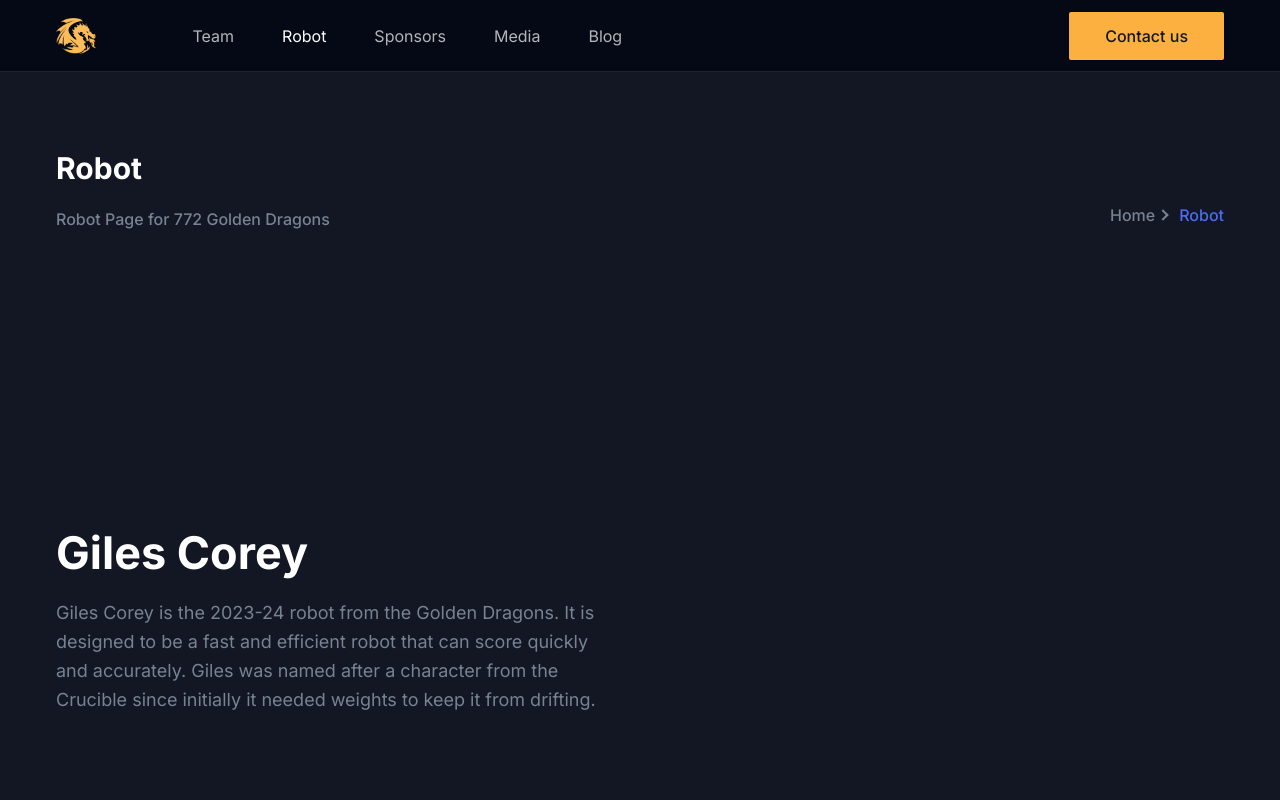
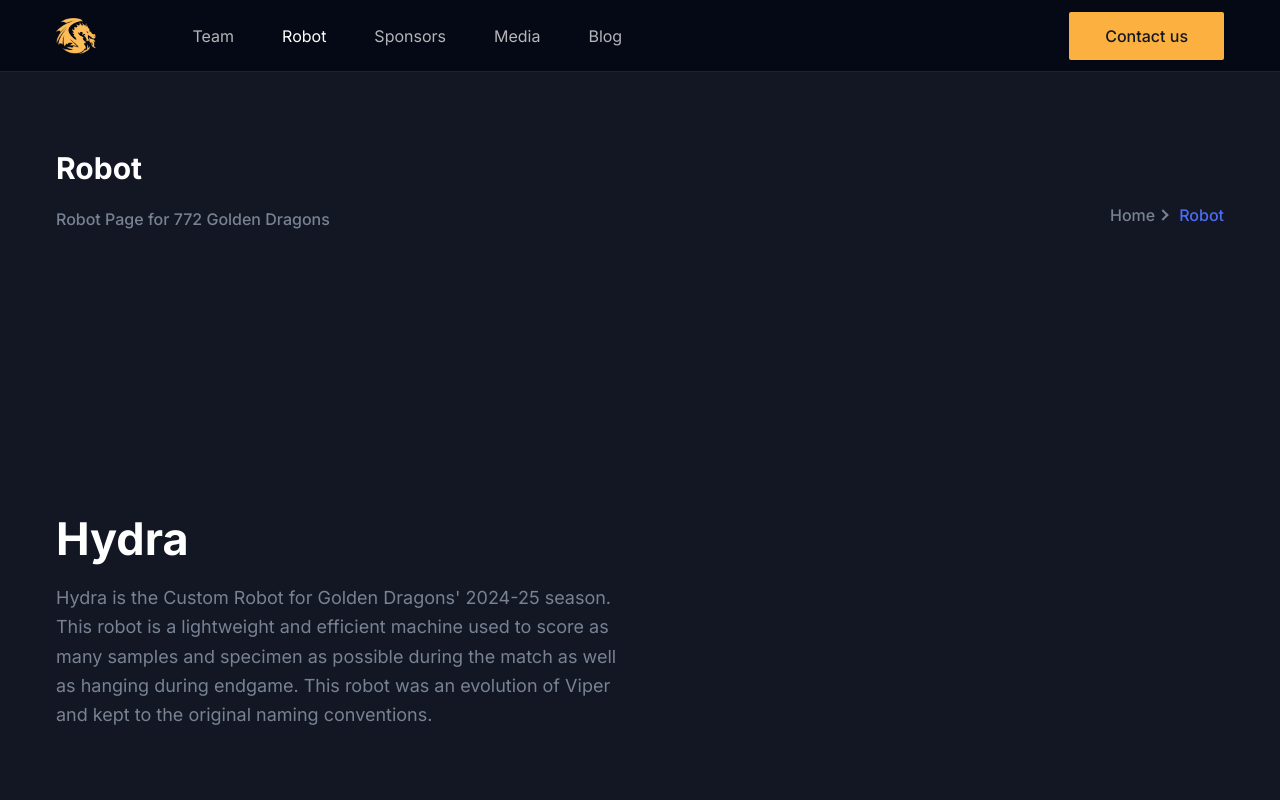
Before and after one commit to GoldenDragons772/ftc772.org, a Next.js app: page /robot in a window 1280 px wide. Shown: the top 800 px of the page. Built offline with nearby package versions, Linux system fonts and the light colour scheme.

Commit message:
Add Hydra to the robots directory. Also organize the layout of the robots page to list robots in order of recent.

```diff
--- a/src/app/robot/page.tsx
+++ b/src/app/robot/page.tsx
@@ -1,4 +1,5 @@
 import GilesCorey from "@/components/About/GilesCorey";
+import Hydra from "@/components/About/Hydra";
 import Viper from "@/components/About/Viper";
 import Breadcrumb from "@/components/Common/Breadcrumb";
 
@@ -17,8 +18,9 @@ const AboutPage = () => {
         pageName="Robot"
         description="Robot Page for 772 Golden Dragons"
       />
+      <Hydra />
+      <Viper />
       <GilesCorey />
-      <Viper />
     </>
   );
 };
--- a/src/components/About/GilesCorey.tsx
+++ b/src/components/About/GilesCorey.tsx
@@ -56,7 +56,7 @@ const GilesCorey = () => {
                       exposure="0.65"
                       shadow-softness="0"
                       disable-tap
-                      poster="/images/robot/2024.png"
+                      //poster="/images/robot/2024.png"
                       disable-pan
                       tone-mapping="neutral"
                       shadow-intensity="1"
--- /dev/null
+++ b/src/components/About/Hydra.tsx
@@ -0,0 +1,62 @@
+import "./model.css";
+import SectionTitle from "../Common/SectionTitle";
+import Script from "next/script";
+
+declare global {
+    namespace JSX {
+        interface IntrinsicElements {
+            'model_viewer': any;
+        }
+    }
+}
+
+const checkIcon = (
+    <svg width="16" height="13" viewBox="0 0 16 13" className="fill-current">
+      <path d="M5.8535 12.6631C5.65824 12.8584 5.34166 12.8584 5.1464 12.6631L0.678505 8.1952C0.483242 7.99994 0.483242 7.68336 0.678505 7.4881L2.32921 5.83739C2.52467 5.64193 2.84166 5.64216 3.03684 5.83791L5.14622 7.95354C5.34147 8.14936 5.65859 8.14952 5.85403 7.95388L13.3797 0.420561C13.575 0.22513 13.8917 0.225051 14.087 0.420383L15.7381 2.07143C15.9333 2.26669 15.9333 2.58327 15.7381 2.77854L5.8535 12.6631Z" />
+    </svg>
+  );
+
+const Hydra = () => {
+    return (
+    <section id="about" className="pt-16 md:pt-20 lg:pt-28">
+        <div className="container">
+            <div className="border-b border-body-color/[.15] pb-16 dark:border-white/[.15] md:pb-20 lg:pb-28">
+            <div className="-mx-4 flex flex-wrap-reverse items-center">
+                <div className="w-full px-4 lg:w-1/2">
+                            <SectionTitle
+                            title="Hydra"
+                            paragraph="Hydra is the Custom Robot for Golden Dragons' 2024-25 season. This robot is a lightweight and efficient machine used to score as many samples and specimen as possible during the match as well as hanging during endgame. This robot was an evolution of Viper and kept to the original naming conventions."
+                            mb="44px"
+
+                            />
+                        </div>
+                        <div className="w-full px-4 lg:w-1/2">
+                            <div className="relative mx-auto aspect-[25/24] sm:mb-5 max-w-[500px] lg:mr-0 flex justify-center">
+                                <div className="model">
+                                    <model-viewer
+                                    className="w-full h-[500px]"
+                                    src="/images/robot/model/2025_V2.glb"
+                                    camera-controls
+                                    camera-orbit="320deg 80deg 25m"
+                                    loading="auto"
+                                    powerPreference="low-power"
+                                    exposure="0.65"
+                                    shadow-softness="0"
+                                    disable-tap
+                                    //poster="/images/robot/2025.png"
+                                    disable-pan
+                                    tone-mapping="neutral"
+                                    shadow-intensity="1"
+                                    alt="Model Loading Failed"
+                                    />
+                                </div>
+                            </div>
+                        </div>
+                    </div>
+                </div>
+            </div>
+        </section>
+    );
+};
+
+export default Hydra;
--- a/src/components/About/Viper.tsx
+++ b/src/components/About/Viper.tsx
@@ -42,7 +42,7 @@ const Viper = () => {
                                     exposure="0.65"
                                     shadow-softness="0"
                                     disable-tap
-                                    poster="/images/robot/2025.png"
+                                    //poster="/images/robot/2025.png"
                                     disable-pan
                                     tone-mapping="neutral"
                                     shadow-intensity="1"
```
Also changed, not shown: 1 other file (tests, documents, lock files or other folders).
